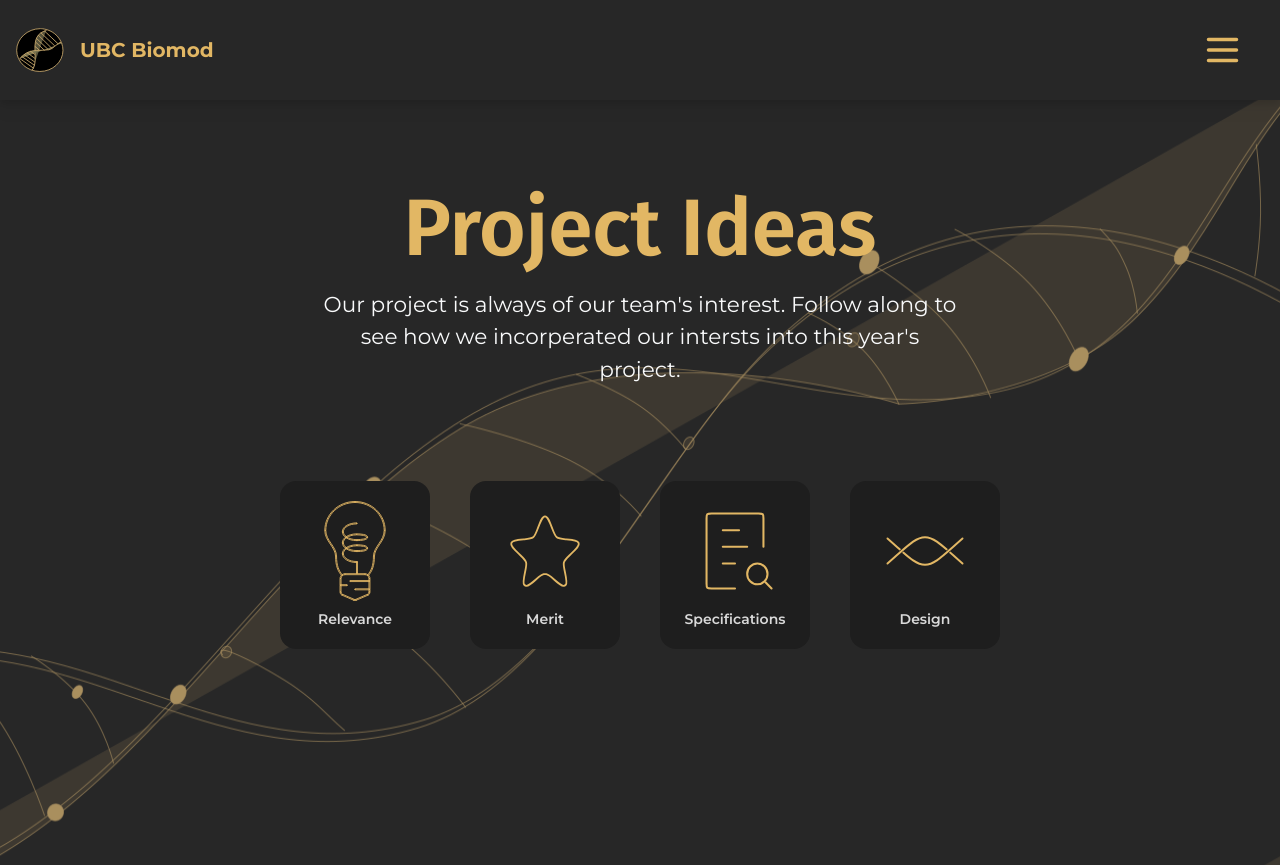
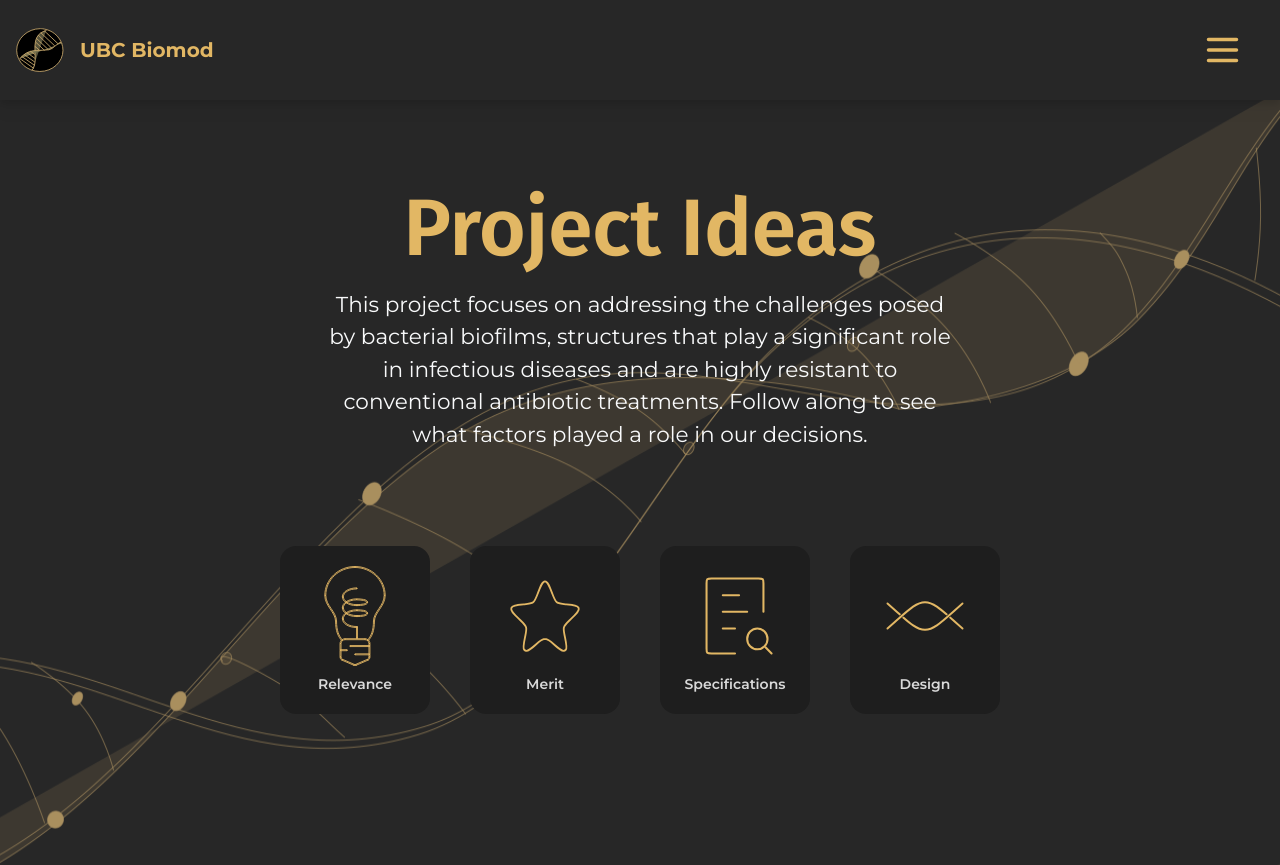
Before and after one commit to biomod2023/biomod2023, a Vue app: page /ideas in a window 1280 px wide. Shown: the top 865 px of the page. Built offline with nearby package versions, Linux system fonts and the light colour scheme; what oh-vue-icons, vue-window-size would draw is missing.

Commit message:
Add intro text

```diff
--- a/src/views/IdeasView.vue
+++ b/src/views/IdeasView.vue
@@ -36,8 +36,8 @@ const tableData = {
       <main class="pt-2 flex flex-col items-center mt-40">
         <h1 class="text-gold font-title text-title text-center">Project Ideas</h1>
         <p class="text-subtitle-sm lg:text-subtitle w-3/4 lg:w-1/2 text-center">
-          Our project is always of our team's interest. Follow along to see how we incorperated our
-          intersts into this year's project.
+          This project focuses on addressing the challenges posed by bacterial biofilms, structures that play a significant role in infectious diseases and are highly resistant to conventional antibiotic treatments.
+          Follow along to see what factors played a role in our decisions.
         </p>
       </main>
 
```
